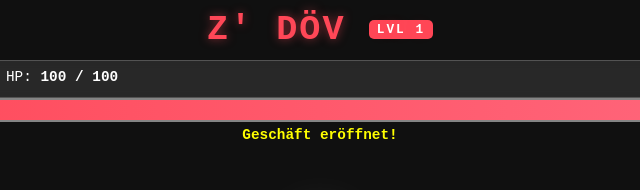
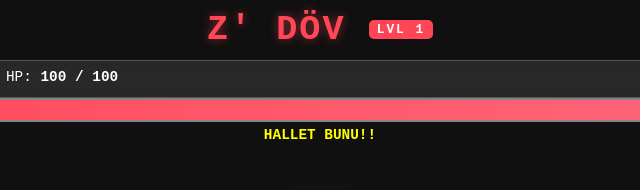
Before and after one commit to tr489/Z99, a plain HTML site: page index.html in a window 1280 px wide. Shown: the top 190 px of the page, 320-960 px from the left. Drawn offline with Linux system fonts and the light colour scheme.

Commit message:
Update index.html

```diff
--- a/index.html
+++ b/index.html
@@ -253,7 +253,7 @@
         <div id="health" class="bar-fill"></div>
     </div>
 
-    <p id="msg">Geschäft eröffnet!</p>
+    <p id="msg">HALLET BUNU!!</p>
 
     <div class="arena">
         <div id="weapon-anim">👊</div>
```
